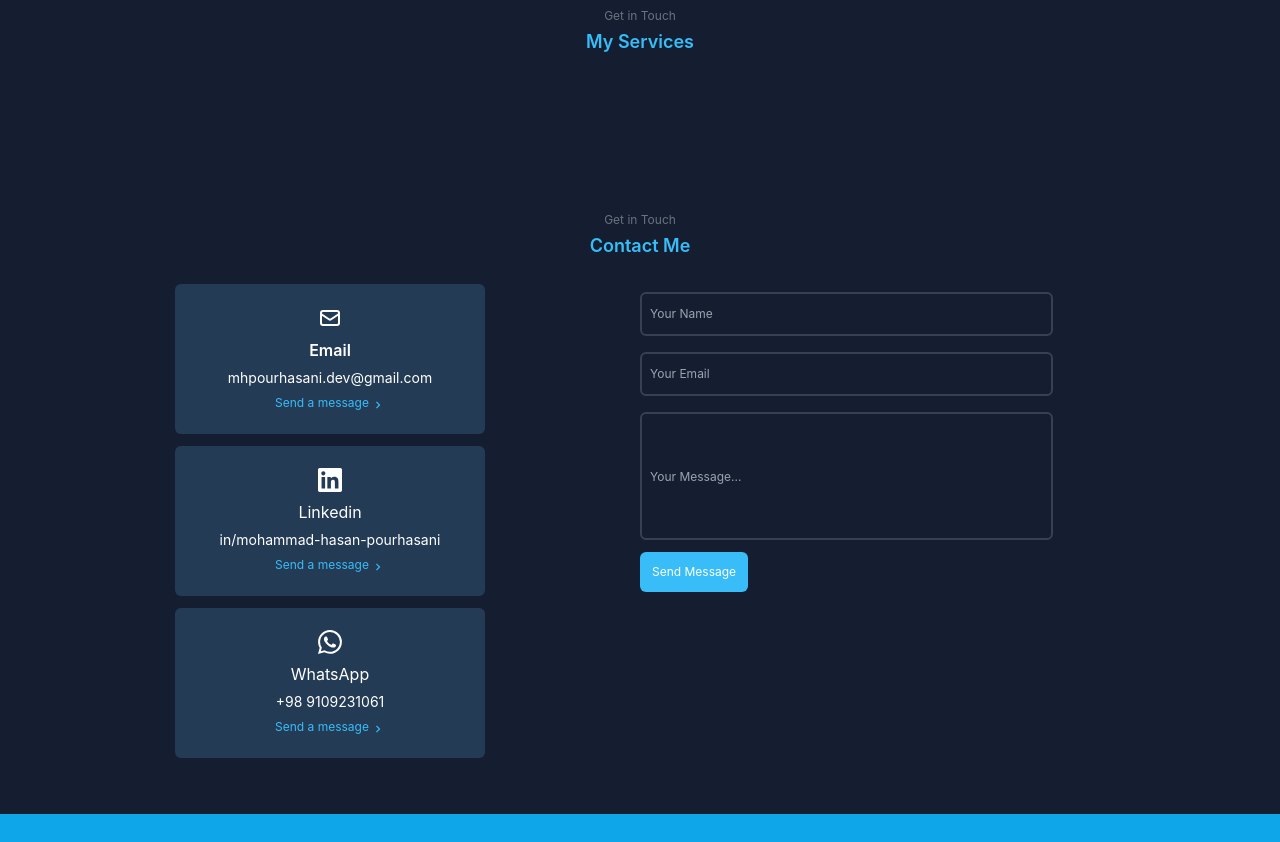
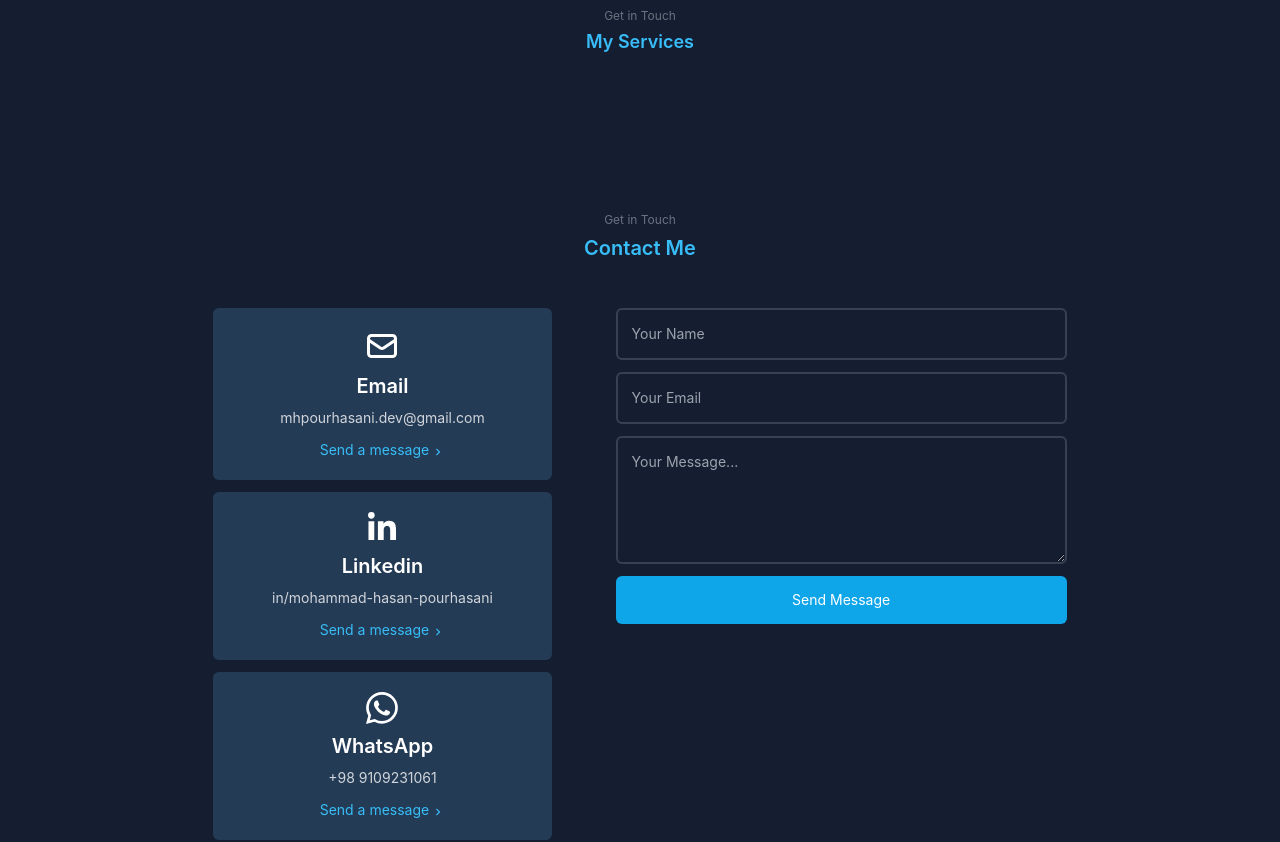
Before and after one commit to MHPourhasani/my-personal-porfolio, a React (Create React App) app: page / in a window 1280 px wide. Shown: the part 1780-2622 px from the top of the page. Built offline with nearby package versions, Linux system fonts and the light colour scheme.

Commit message:
improved styles in ContactMe component for better display on different screens

```diff
--- a/src/components/ContactMe/ContactMe.jsx
+++ b/src/components/ContactMe/ContactMe.jsx
@@ -3,7 +3,7 @@ import emailjs from '@emailjs/browser';
 import { toast } from 'react-toastify';
 
 // icons
-import { SiLinkedin } from 'react-icons/si';
+import { FaLinkedinIn } from 'react-icons/fa';
 import { HiOutlineMail } from 'react-icons/hi';
 import { BsWhatsapp } from 'react-icons/bs';
 import { MdKeyboardArrowRight } from 'react-icons/md';
@@ -20,8 +20,7 @@ const ContactMe = () => {
 			.sendForm('service_5qqvqvm', 'template_2u87qwf', form.current, 'p4hqvptU_QHTZdlGj')
 			.then(
 				(result) => {
-					console.log(result.text);
-					toast.success('Email sent', {
+					toast.success('Email sent successfully', {
 						position: 'top-right',
 						autoClose: 3000,
 						hideProgressBar: false,
@@ -36,7 +35,6 @@ const ContactMe = () => {
 					if (error.text) {
 						serError(error.text);
 					}
-					console.log(error);
 					toast.error('The email was not sent', {
 						position: 'top-right',
 						autoClose: 3000,
@@ -54,57 +52,57 @@ const ContactMe = () => {
 	return (
 		<section
 			id='contact-me'
-			className='flex flex-col flex-wrap items-center justify-center py-5 md:mx-5 md:py-14'>
-			<section className='my-5 flex flex-col items-center justify-center'>
+			className='flex w-full flex-col items-center justify-center py-5 md:py-14'>
+			<section className='my-5 flex flex-col items-center justify-center lg:mb-10'>
 				<p className='text-xs text-gray-500'>Get in Touch</p>
-				<p className='my-1 text-lg font-semibold text-sky-400'>Contact Me</p>
+				<p className='my-1.5 text-lg font-semibold text-sky-400 md:text-xl'>Contact Me</p>
 			</section>
 
-			<section className='flex w-full flex-col items-start justify-start sm:flex-row'>
+			<section className='flex w-full flex-col items-start justify-center sm:w-11/12 sm:flex-row sm:justify-between sm:gap-5 md:w-10/12 md:gap-10 lg:w-8/12 lg:gap-16'>
 				{/* Reach me on social media section */}
-				<ul className='flex w-full flex-col items-center justify-center gap-y-3'>
+				<ul className='flex w-full flex-col items-center justify-center gap-3 sm:w-9/12 lg:w-9/12'>
 					{/* my email section */}
-					<li className='flex w-5/6 flex-col items-center justify-center rounded-md border-2 border-transparent bg-darkBlueMd py-5 text-white transition-all delay-75 hover:border-darkBlueMd hover:bg-opacity-40 sm:w-7/12 lg:w-1/2'>
-						<HiOutlineMail className='mb-1 h-6 w-6' />
-						<p className='my-1 font-semibold'>Email</p>
-						<p className='my-0.5 text-sm'>mhpourhasani.dev@gmail.com</p>
+					<li className='flex w-5/6 flex-col items-center justify-center gap-2 rounded-md bg-darkBlueMd py-5 text-white ease-in-out hover:scale-105 sm:w-full'>
+						<HiOutlineMail className='h-auto w-8 lg:w-9' />
+						<p className='text-lg font-semibold lg:text-xl'>Email</p>
+						<p className='text-sm text-gray-300'>mhpourhasani.dev@gmail.com</p>
 						<a
 							target='_blank'
 							rel='noreferrer'
 							href='www.linkedin.com/in/mohammad-hasan-pourhasani'
-							className='mt-1 flex items-center justify-center text-sky-400'>
-							<p className='mr-0.5 text-xs'>Send a message</p>
+							className='mt-1 flex items-center justify-center text-sky-400 hover:animate-bounce hover:text-sky-500'>
+							<p className='mr-0.5 text-sm lg:text-sm'>Send a message</p>
 							<MdKeyboardArrowRight className='mt-1 text-sm' />
 						</a>
 					</li>
 
 					{/* my linkedin section */}
-					<li className='flex w-5/6 flex-col items-center justify-center rounded-md border-2 border-transparent bg-darkBlueMd py-5 text-white transition-all delay-75 hover:border-darkBlueMd hover:bg-opacity-40 sm:w-7/12 lg:w-1/2'>
-						<SiLinkedin className='mb-1 h-6 w-6' />
-						<p className='my-1'>Linkedin</p>
-						<p className='my-0.5 text-sm'>in/mohammad-hasan-pourhasani</p>
+					<li className='flex w-5/6 flex-col items-center justify-center gap-2 rounded-md bg-darkBlueMd py-5 text-white ease-in-out hover:scale-105 sm:w-full'>
+						<FaLinkedinIn className='h-auto w-7 lg:w-8' />
+						<p className='text-lg font-semibold lg:text-xl'>Linkedin</p>
+						<p className='text-sm text-gray-300'>in/mohammad-hasan-pourhasani</p>
 
 						<a
 							target='_blank'
 							rel='noreferrer'
 							href='www.linkedin.com/in/mohammad-hasan-pourhasani'
-							className='mt-1 flex items-center justify-center text-sky-400'>
-							<p className='mr-0.5 text-xs'>Send a message</p>
+							className='mt-1 flex items-center justify-center text-sky-400 hover:animate-bounce hover:text-sky-500'>
+							<p className='mr-0.5 text-sm lg:text-sm'>Send a message</p>
 							<MdKeyboardArrowRight className='mt-1 text-sm' />
 						</a>
 					</li>
 
 					{/* my whatsApp section */}
-					<li className='flex w-5/6 flex-col items-center justify-center rounded-md border-2 border-transparent bg-darkBlueMd py-5 text-white transition-all delay-75 hover:border-darkBlueMd hover:bg-opacity-40 sm:w-7/12 lg:w-1/2'>
-						<BsWhatsapp className='mb-1 h-6 w-6' />
-						<p className='my-1'>WhatsApp</p>
-						<p className='my-0.5 text-sm'>+98 9109231061</p>
+					<li className='flex w-5/6 flex-col items-center justify-center gap-2 rounded-md bg-darkBlueMd py-5 text-white ease-in-out hover:scale-105 sm:w-full'>
+						<BsWhatsapp className='h-auto w-7 lg:w-8' />
+						<p className='text-lg font-semibold lg:text-xl'>WhatsApp</p>
+						<p className='text-sm text-gray-300'>+98 9109231061</p>
 						<a
 							target='_blank'
 							rel='noreferrer'
 							href='https://api.whatsapp.com/send?phone=+989109231061'
-							className='mt-1 flex items-center justify-center text-sky-400'>
-							<p className='mr-0.5 text-xs'>Send a message</p>
+							className='mt-1 flex items-center justify-center text-sky-400 hover:animate-bounce hover:text-sky-500'>
+							<p className='mr-0.5 text-sm lg:text-sm'>Send a message</p>
 							<MdKeyboardArrowRight className='mt-1 text-sm' />
 						</a>
 					</li>
@@ -114,42 +112,38 @@ const ContactMe = () => {
 				<form
 					ref={form}
 					onSubmit={sendEmail}
-					className='flex w-full flex-col items-center justify-center text-white sm:items-start'>
+					className='mt-3 flex w-full flex-col items-center justify-center gap-3 text-sm text-white sm:mt-0 '>
 					{/* user name input */}
-					<div className='my-2 flex w-5/6 flex-col items-start justify-center sm:w-full'>
 					<input
 						type='text'
 						name='user_name'
 						placeholder='Your Name'
 						required
-							className='w-full rounded-md border-2 border-gray-700 bg-transparent px-2 py-3 text-xs outline-none sm:w-10/12 lg:w-8/12'
+						className='w-5/6 rounded-md border-2 border-gray-700 bg-transparent p-2.5 outline-none focus:border-white sm:w-full md:p-3.5'
 					/>
-					</div>
 
 					{/* user email input */}
-					<div className='my-2 flex w-5/6 flex-col items-start justify-center sm:w-full'>
 					<input
 						type='email'
 						name='user_email'
 						required
 						placeholder='Your Email'
-							className='w-full rounded-md border-2 border-gray-700 bg-transparent px-2 py-3 text-xs outline-none sm:w-10/12 lg:w-8/12'
+						className='w-5/6 rounded-md border-2 border-gray-700 bg-transparent p-2.5 outline-none focus:border-white sm:w-full md:p-3.5'
 					/>
-					</div>
 
 					{/* user message input */}
-					<div className='my-2 flex w-5/6 flex-col items-start justify-start sm:w-full'>
-						<input
+					<textarea
 						type='text'
 						name='message'
 						placeholder='Your Message...'
 						required
-							className='h-32 w-full rounded-md border-2 border-gray-700 bg-transparent px-2 py-3 text-xs outline-none sm:w-10/12 lg:w-8/12'
+						className='h-32 max-h-56 w-5/6 rounded-md border-2 border-gray-700 bg-transparent p-2.5 text-start outline-none focus:border-white sm:w-full md:p-3.5'
 					/>
-					</div>
 
 					{/* send message btn */}
-					<button type='submit' className='my-1 rounded-md bg-sky-400 p-3 text-xs'>
+					<button
+						type='submit'
+						className='w-5/6 rounded-md bg-sky-500 p-3 hover:bg-sky-600 sm:w-full md:p-3.5'>
 						Send Message
 					</button>
 
```
Lines whose indentation alone changed are shown as unchanged.
